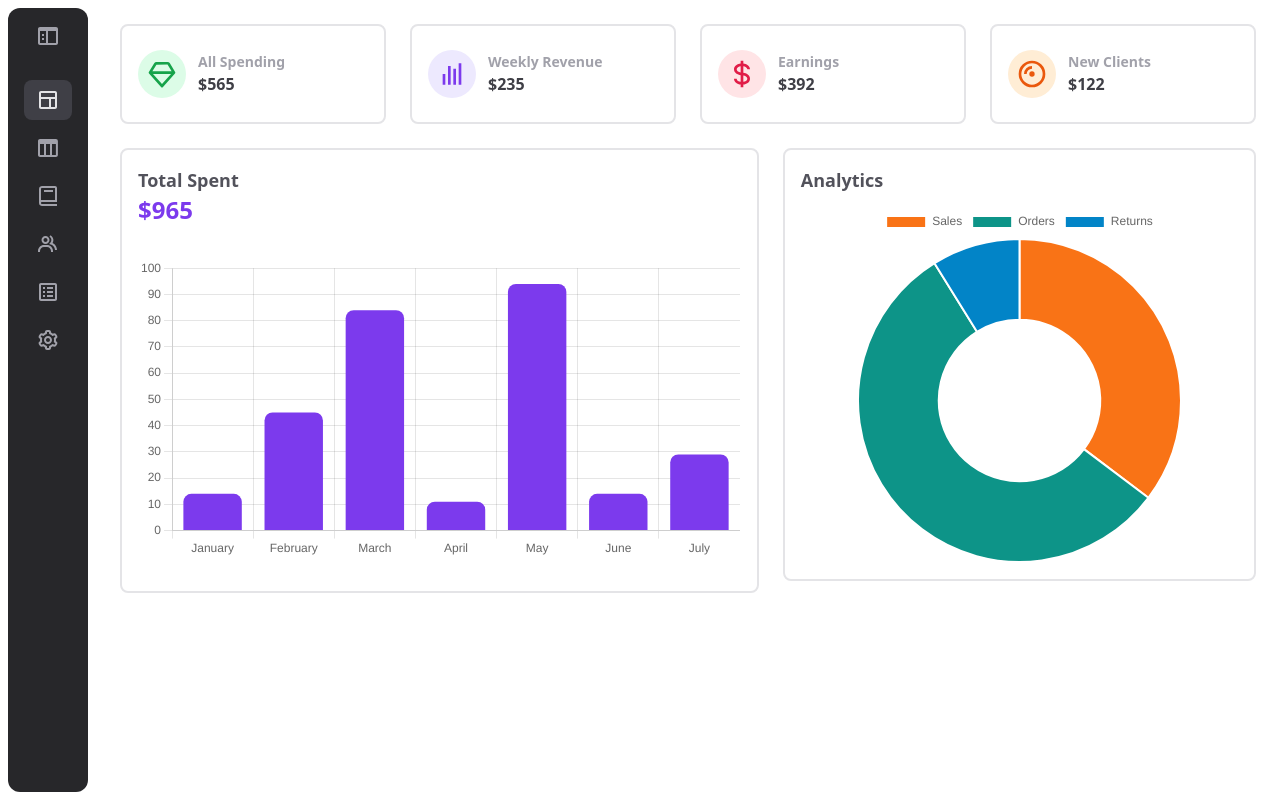
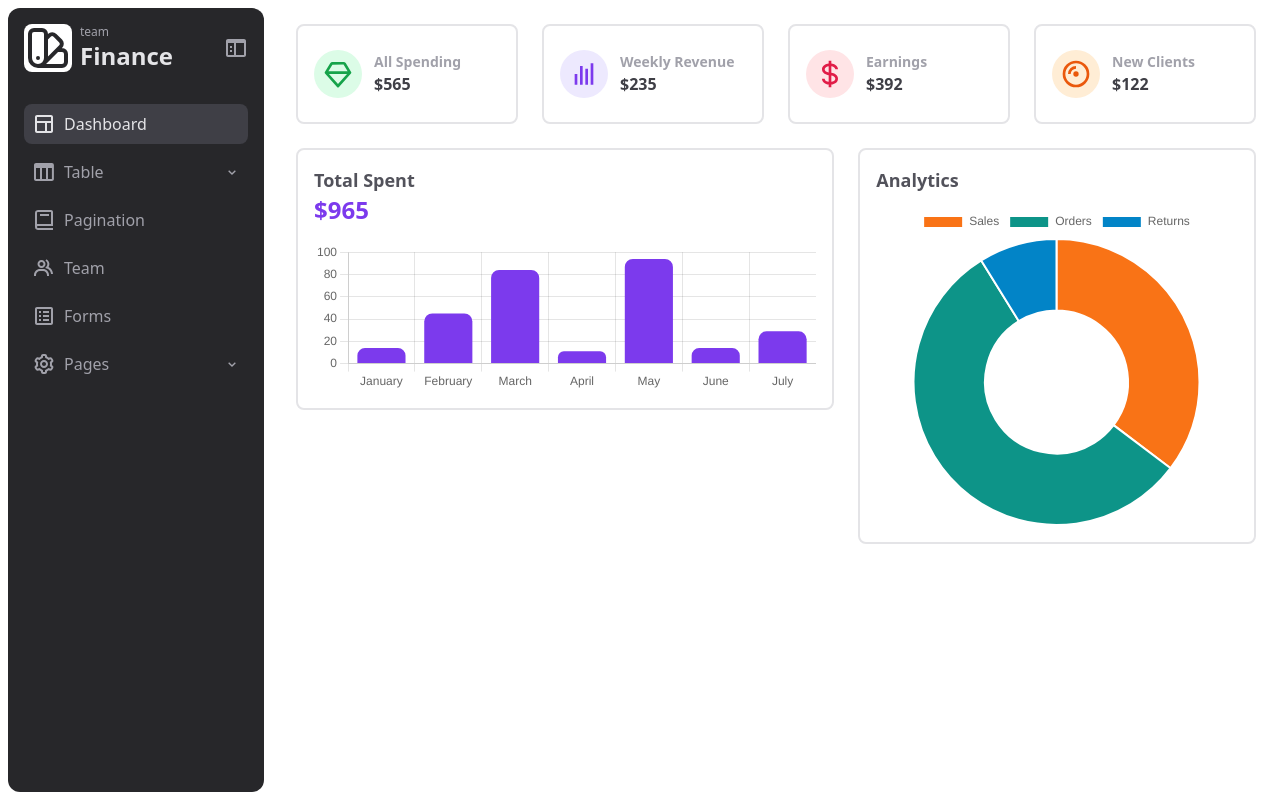
Before and after one commit to dantehduran/dashboard-next-tailwind, a Next.js app: page / in a window 1280 px wide. Built offline with nearby package versions, Linux system fonts and the light colour scheme.

Commit message:
charts height fixed

```diff
--- a/components/chart/BarChart.tsx
+++ b/components/chart/BarChart.tsx
@@ -19,6 +19,8 @@ ChartJS.register(
 );
 
 export const options = {
+	maintainAspectRatio: false,
+
 	responsive: true,
 	plugins: {
 		legend: {
--- a/components/chart/DoughnutChart.tsx
+++ b/components/chart/DoughnutChart.tsx
@@ -5,6 +5,7 @@ ChartJS.register(ArcElement, Tooltip, Legend);
 
 export const options = {
 	responsive: true,
+	maintainAspectRatio: false,
 	plugins: {
 		legend: {
 			display: true,
--- a/context/uiStore.ts
+++ b/context/uiStore.ts
@@ -11,7 +11,7 @@ interface UIStore {
 
 const useSidebar = create<UIStore>(set => ({
 	isSidebarOpen: false,
-	isSidebarCollapsed: true,
+	isSidebarCollapsed: false,
 	toggleSidebarOpen: () =>
 		set(state => ({ isSidebarOpen: !state.isSidebarOpen })),
 	toggleSidebarCollapsed: () =>
--- a/pages/index.tsx
+++ b/pages/index.tsx
@@ -41,15 +41,15 @@ const Home: NextPage = () => {
 						</span>
 						<span className='text-2xl font-bold text-violet-600'>$965</span>
 					</div>
-					<div className='py-4'>
+					<div className=''>
 						<BarChart />
 					</div>
 				</div>
-				<div className='col-span-3  flex h-min flex-col rounded-lg border-2 border-zinc-200 p-4'>
+				<div className='col-span-3  flex  flex-col rounded-lg border-2 border-zinc-200 p-4'>
 					<span className='mb-3 text-lg font-semibold capitalize text-zinc-600'>
 						Analytics
 					</span>
-					<div className='px-10'>
+					<div className=' h-80 '>
 						<DoughnutChart />
 					</div>
 				</div>
```
